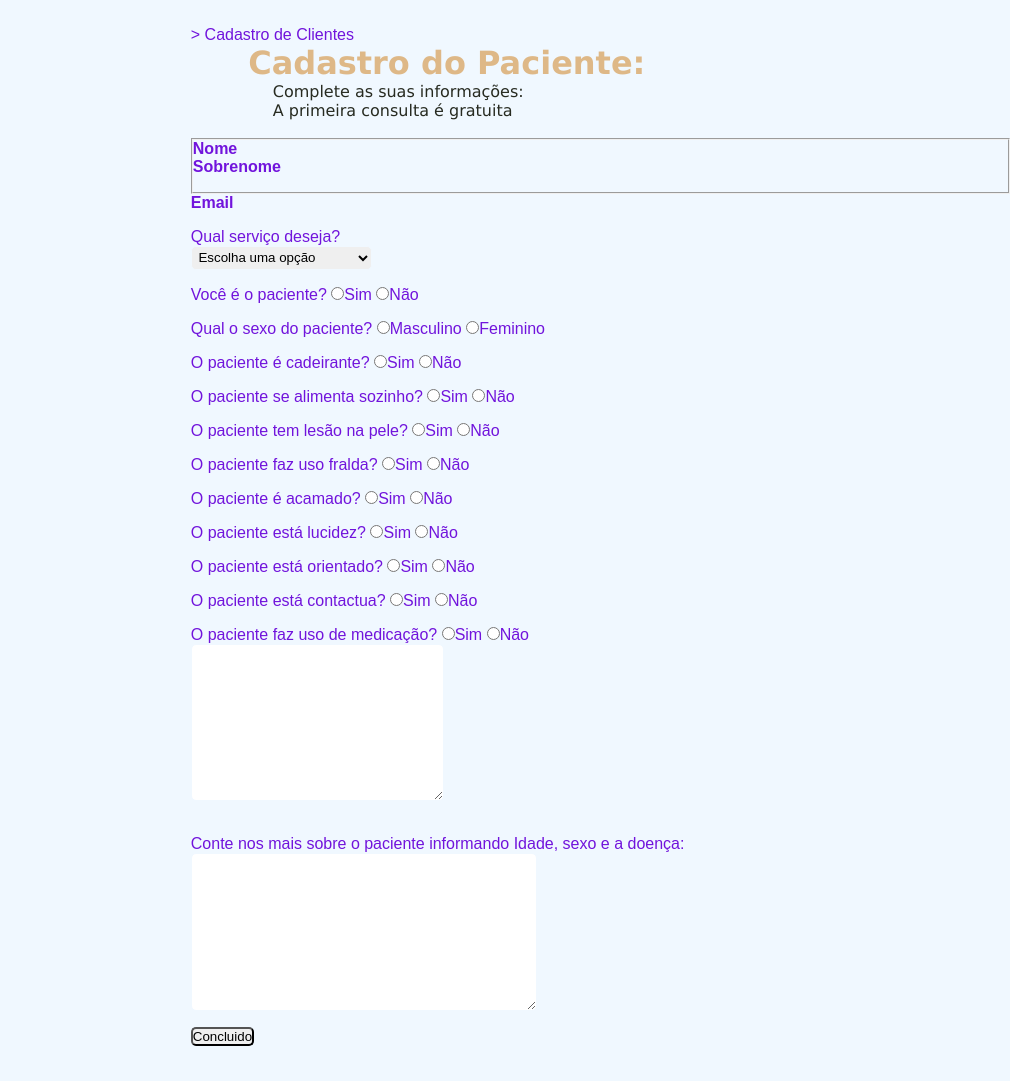
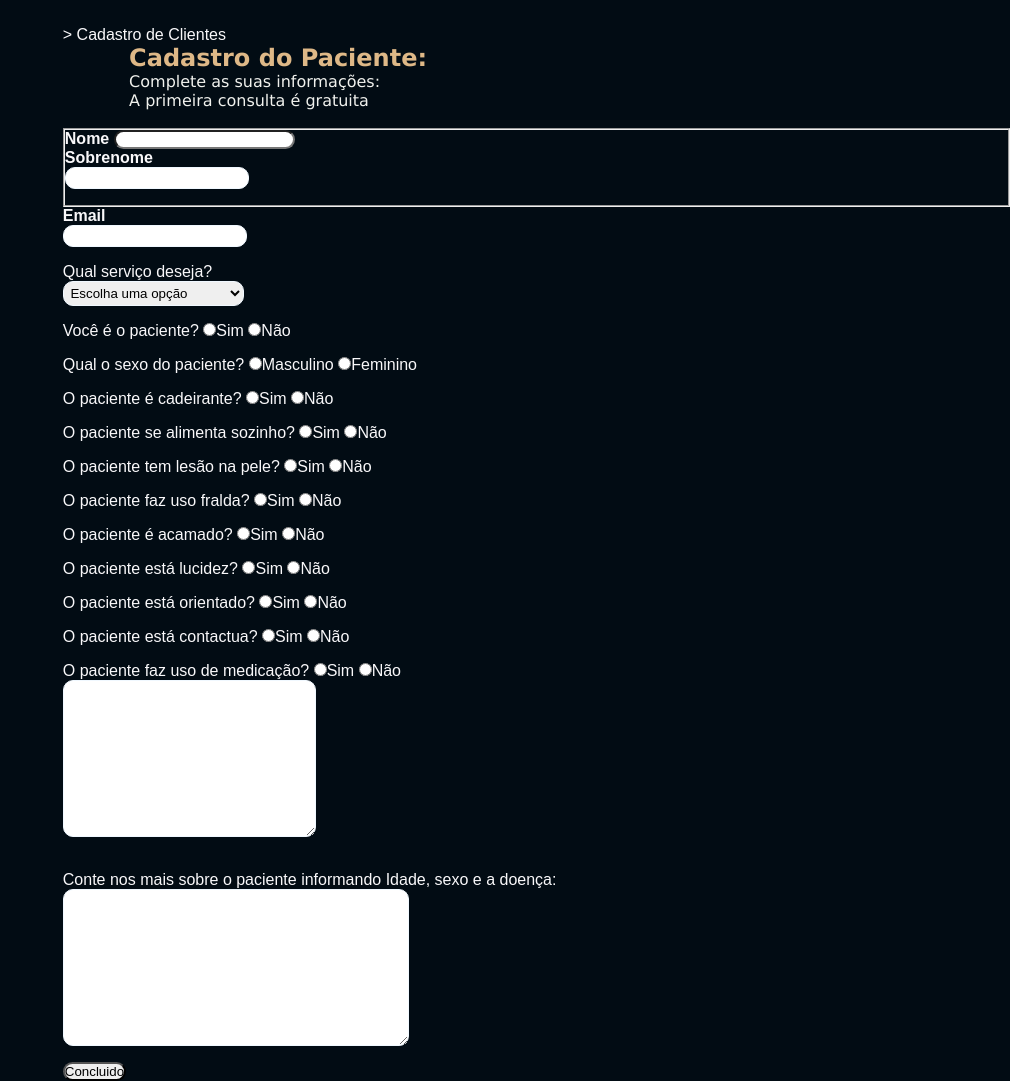
Before and after one commit to DanielFer42/Projetojoy, a Python web app: template templates/Formulario.html in a window 1280 px wide. Shown: the whole page, without its empty margins (270-1280 px from the left). Before the commit the page ends 1046 px from the top, so only its background shows below. Run offline with Jinja, Linux system fonts and the light colour scheme; the template is opened without the code that fills it, so the values that code supplies are empty.

Commit message:
mudancas

```diff
--- a/templates/Formulario.css
+++ b/templates/Formulario.css
@@ -11,8 +11,8 @@
 
 #subtitulo {
     font-family: Verdana, Geneva, Tahoma, sans-serif;
-    color: rgb(39, 43, 33);
-    margin-left: 10%;
+    color: rgb(240, 241, 237);
+    margin-left: 7%;
 }
 
 fieldset {
@@ -20,17 +20,17 @@ fieldset {
 }
 
 body{
-    background-color: #F0F8FF;
+    background-color: #020c14;
     font-family: sans-serif;
     font-size: 1em;
-    color:rgb(113, 20, 220);
-    margin-left: 36%;
+    color:rgb(249, 248, 250);
+    margin-left: 26%;
     margin-top: 2%;
     justify-content: center;
 }
 
 input, select, textarea, button{
-    border-radius: 5px;
+    border-radius: 10px;
 }
 
 .campo {
--- a/templates/Formulario.html
+++ b/templates/Formulario.html
@@ -5,11 +5,11 @@
     <meta name="viewport" content="width=device-width, initial-scale=1.0">
     <link rel="stylesheet" typt="text/css" href="Formulario.css" media=""
 
-    <title>Cadastro de Clientes</title>
+    <title> Cadastro de Clientes </title>
 </head>
 <body>
     <div>
-        <h1 id="titulo">Cadastro do Paciente:</h1>
+        <h2 id="titulo">Cadastro do Paciente:</h2>
         <p id="subtitulo">Complete as suas informações:</p>
         <p id="subtitulo">A primeira consulta é gratuita</p>
         <br>
@@ -18,18 +18,18 @@
     <fieldset class="grupo">
         <div>
             <label for="nome"><strong>Nome</strong></label>
-            <imput: type="text" name="nome" id="nome" required>
-        </div>
+            <input type="text" name="nome" id="nome" required>
+          </div>
 
         <div class="campo">
             <label for="sobrenome"><strong>Sobrenome</strong></label>
-            <imput type="text" name="sobrenome" id="sobrenome" required>
+            <input type="text" name="sobrenome" id="sobrenome" required>
         </div>
     </fieldset>
 
     <div class="campo">
         <label for="email"><strong>Email</strong></label>
-        <imput type="Email" name="email" id="email" required>
+        <input type="Email" name="email" id="email" required>
     </div>
 
     <div class="campo">
```
Also changed, not shown: templates/Homepage.css (+10 -1 lines), templates/homepage.html (+27 -5 lines), imagens/Instagram_logo_2016.svg.png (added), imagens/logohomecare.png (added).
